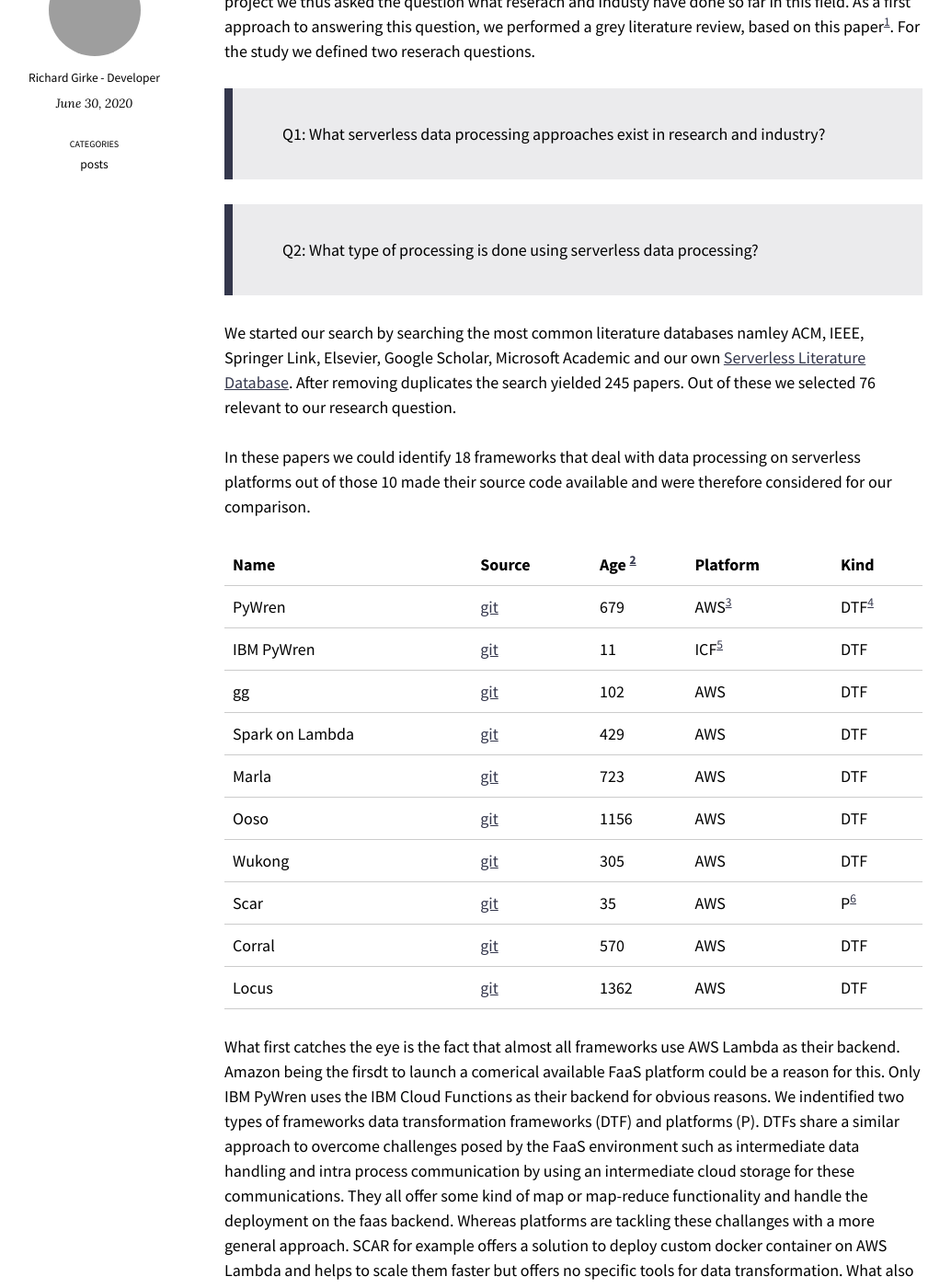
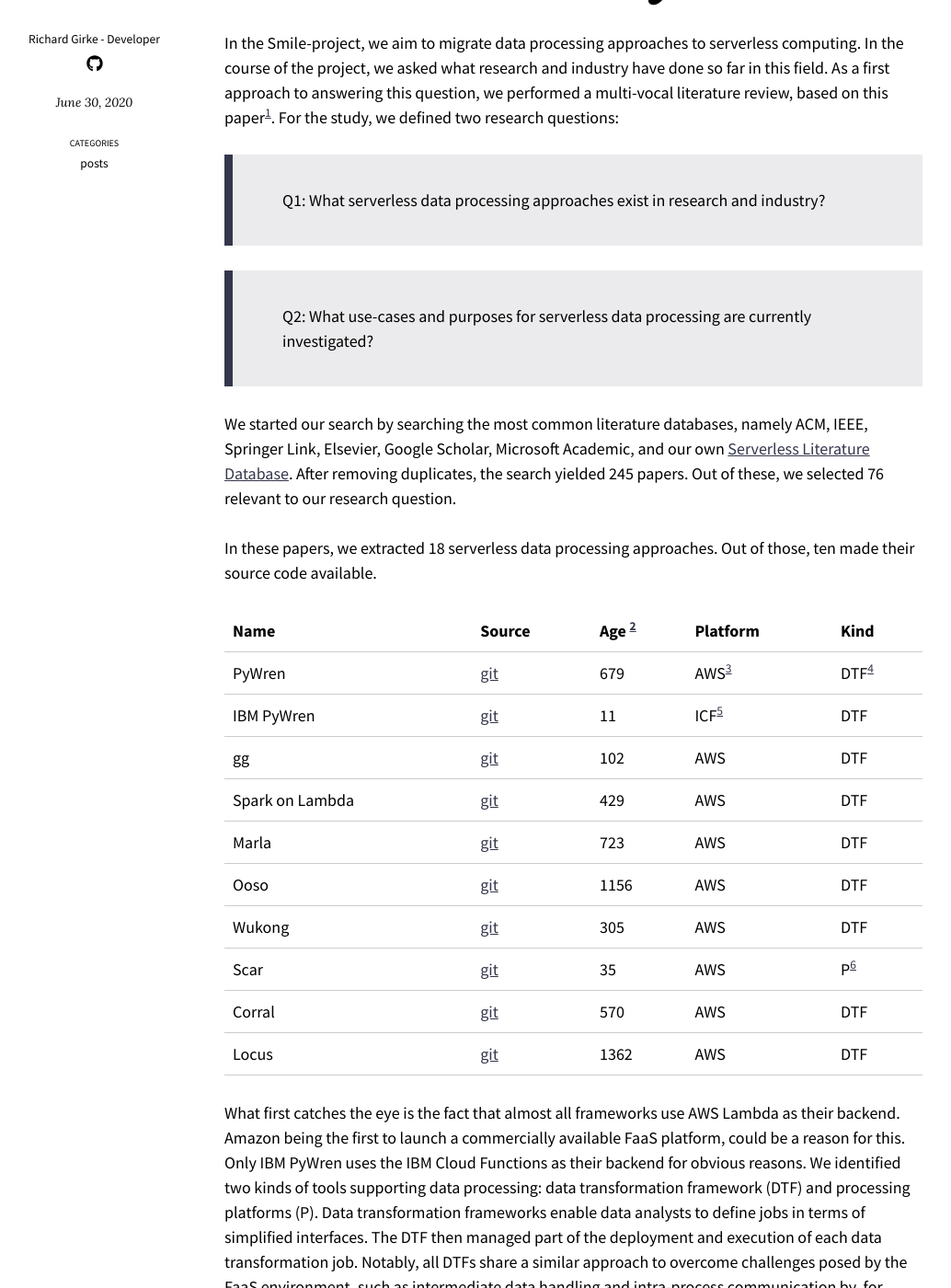
Before and after one commit to ISE-SMILE/ISE-SMILE.github.io, a Jekyll site: the page built from _posts/posts/2020-10-09-frameworks.markdown, in a window 1280 px wide and 1400 px high, scrolled down 507 px. Shown: the whole window at 92% size, without its empty margins (131-1165 px from the left). Built offline with Jekyll 4.4.1, drawn with Linux system fonts in a browser that asks for light colours; nearby versions of some CDN libraries; some of the changed text lies outside the part shown; grey boxes are pictures that could not be loaded.

Commit message:
Update 2020-10-09-frameworks.markdown

```diff
--- a/_posts/posts/2020-10-09-frameworks.markdown
+++ b/_posts/posts/2020-10-09-frameworks.markdown
@@ -1,23 +1,23 @@
 ---
 layout: post
-title:  "Literature Study - first findings"
+title:  "Serverless Data Processing a Multivocal Literature Study"
 date:   2020-06-30 12:00:55 +0100
 author:
   name: Richard Girke - Developer
-  twitter:
-  picture: /images/
+  links:
+    - title: GitHub
+      url: https://github.com/dergeh
+      icon: fab fa-github
 categories: posts
 ---
-In the Smile-project, we aim to migrate data processing approaches to serverless. In the course of the project we thus asked the question what reserach and industy have done so far in this field. As a first approach to answering this question, we performed a grey literature review, based on this paper[^6]. For the study we defined two reserach questions.
+In the Smile-project, we aim to migrate data processing approaches to serverless computing. In the course of the project, we asked what research and industry have done so far in this field. As a first approach to answering this question, we performed a multi-vocal literature review, based on this paper[^6]. For the study, we defined two research questions:
 > Q1: What serverless data processing approaches exist in research and industry?
 
-> Q2: What type of processing is done using serverless data processing?
+> Q2: What use-cases and purposes for serverless data processing are currently investigated?
 
-We started our search by searching the most common literature databases namley ACM, IEEE, Springer Link, Elsevier, Google Scholar, Microsoft Academic and our own [Serverless Literature Database](https://www.ise.tu-berlin.de/menue/projekte/benchmarking_faas_platforms). After removing duplicates the search yielded 245 papers. Out of these we selected 76 relevant to our research question.
+We started our search by searching the most common literature databases, namely ACM, IEEE, Springer Link, Elsevier, Google Scholar, Microsoft Academic, and our own [Serverless Literature Database](https://www.ise.tu-berlin.de/menue/projekte/benchmarking_faas_platforms). After removing duplicates, the search yielded 245 papers. Out of these, we selected 76 relevant to our research question.
 
-
-
-In these papers we could identify 18 frameworks that deal with data processing on serverless platforms out of those 10 made their source code available and were therefore considered for our comparison.
+In these papers, we extracted 18 serverless data processing approaches. Out of those, ten made their source code available.
 
 
 | Name        | Source                                             | Age [^1] | Platform|Kind|
@@ -33,17 +33,18 @@ In these papers we could identify 18 frameworks that deal with data processing o
 |Corral       |[git](https://github.com/bcongdon/corral)           | 570      |AWS      |DTF|
 | Locus       |[git](https://github.com/shivaram/pywren)           | 1362     |AWS      |DTF|
 
-What first catches the eye is the fact that almost all frameworks use AWS Lambda as their backend. Amazon being the firsdt to launch a comerical available FaaS platform could be a reason for this. Only IBM PyWren uses the IBM Cloud Functions as their backend for obvious reasons. We indentified two types of frameworks data transformation frameworks (DTF) and platforms (P). DTFs share a similar approach to overcome challenges posed by the FaaS environment such as intermediate data handling and intra process communication by using an intermediate cloud storage for these communications. They all offer some kind of map or map-reduce functionality and handle the deployment on the faas backend. Whereas platforms are tackling these challanges with a more general approach. SCAR for example offers a solution to deploy custom docker container on AWS Lambda and helps to scale them faster but offers no specific tools for data transformation.
-What also comes to mind when looking at the ages of these frameworks is a huge diffrence in actuality. This measure was also considered for our future work.
+What first catches the eye is the fact that almost all frameworks use AWS Lambda as their backend. Amazon being the first to launch a commercially available FaaS platform, could be a reason for this. Only IBM PyWren uses the IBM Cloud Functions as their backend for obvious reasons. We identified two kinds of tools supporting data processing: data transformation framework (DTF) and processing platforms (P).  Data transformation frameworks enable data analysts to define jobs in terms of simplified interfaces. The DTF then managed part of the deployment and execution of each data transformation job. Notably, all DTFs share a similar approach to overcome challenges posed by the FaaS environment, such as intermediate data handling and intra-process communication by, for instance, using an intermediate cloud storage for these communications. Most offer a map or map-reduce abstraction to define transformation.
+In contrast, processing platforms are tackling these challenges with a more general approach. For example, SCAR offers a solution to deploy custom Docker containers on top of AWS Lambda and scale them faster than comparable Container-as-a-Service solutions. However, these processing platforms offer no specific tools for data transformation.
+Regardless of the type of framework, we noticed that the age of these frameworks varies a lot. One reason could be that most of these frameworks are not used actively outside of research purposes. Only some such as IBM PyWren, recently renamed to lithops, seems to be under very active development since 2018.
 
 
-To answer the second research question we extracted use cases from the relevant papers and categorised them to get an overview of the research directions.
+To answer the second research question, we extracted use cases from the relevant papers and categorized them to get an overview of the research directions.
 
 <figure class="align-center">
   <img src="{{ '/images/use-case-graph.png' | absolute_url }}" alt=""/>
   <figcaption>Fig. 1 FaaS-based Data Processing Prototype Categories per publication year</figcaption>
 </figure>
-The most common use-case we found was batch data analytics a traditional field in data processing. Data encoding is the second most common use case often used for video encoding or image recogintion in videos. Stream Data Analytics is used for real time data analytics such as mobile device event streams. Operations Automation is a rather small field of reaasearch but interesting for huge distributed compiling.
+The most common use-case we found was batch data analytics a traditional field in data processing. Data encoding is the second most common use case often used for video encoding or image recogintion in videos. Stream Data Analytics is used for real time data analytics such as mobile device event streams. Operations Automation is a rather small field of reaasearch but interesting for huge distributed compiling and automatic incedence response.
 
 
 
@@ -51,5 +52,5 @@ The most common use-case we found was batch data analytics a traditional field i
 [^2]: Amazon AWS Lambda
 [^3]: IBM Cloud Functions
 [^4]: Data Transformation Framework
-[^5]: Platform
+[^5]: Processing Platform
 [^6]: https://onlinelibrary.wiley.com/doi/epdf/10.1111/ijmr.12102
```
